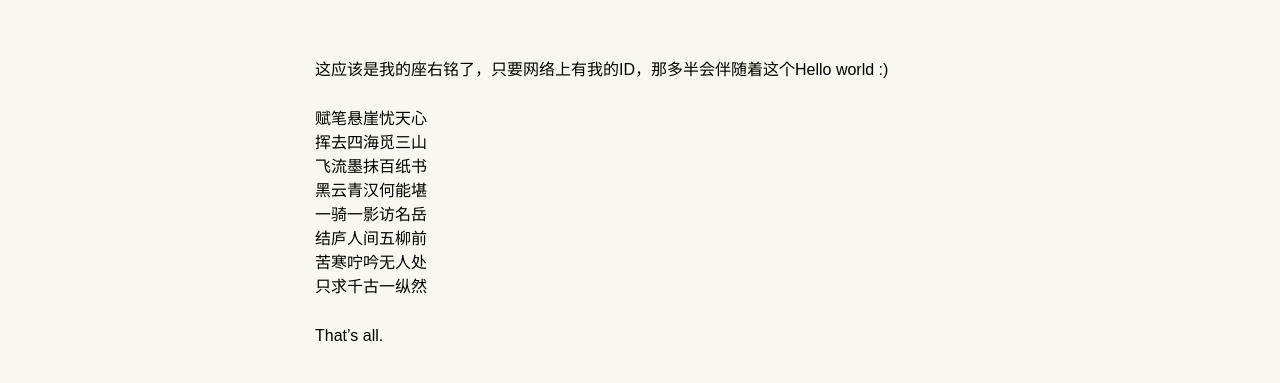
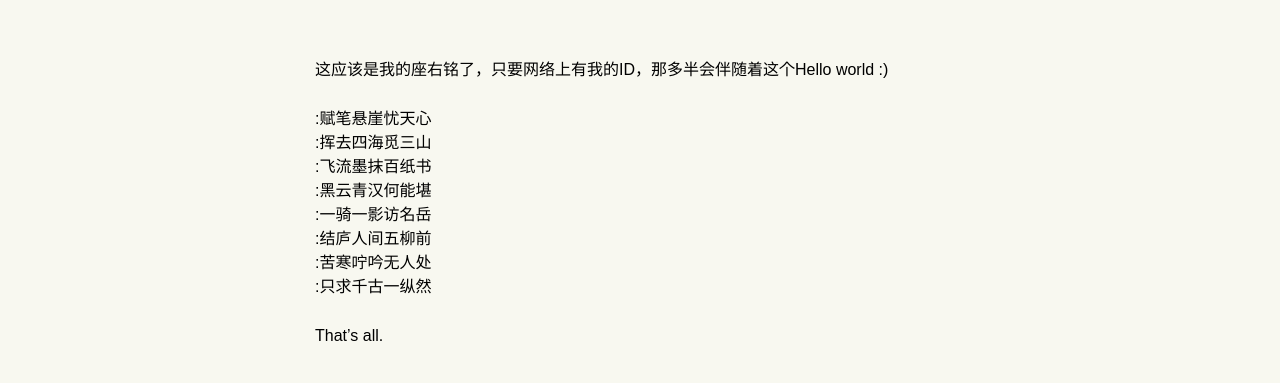
Before and after one commit to Shy07/shy07.github.com, a Jekyll site: the page built from _posts/blog/2012-07-20-inscription.md, in a window 1280 px wide. Shown: the part 161-544 px from the top of the page. Built offline with Jekyll 4.4.1, drawn with Linux system fonts in a browser that asks for light colours; Markdown is read by kramdown in place of the engine named in the settings.

```diff
--- a/_posts/blog/2012-07-20-inscription.md
+++ b/_posts/blog/2012-07-20-inscription.md
@@ -7,14 +7,14 @@ description: 这应该是我的座右铭了，只要网络上有我的ID，那
 
 这应该是我的座右铭了，只要网络上有我的ID，那多半会伴随着这个Hello world :)
 
-  赋笔悬崖忧天心
-  挥去四海觅三山
-  飞流墨抹百纸书
-  黑云青汉何能堪
-  一骑一影访名岳
-  结庐人间五柳前
-  苦寒咛吟无人处
-  只求千古一纵然
+:赋笔悬崖忧天心
+:挥去四海觅三山
+:飞流墨抹百纸书
+:黑云青汉何能堪
+:一骑一影访名岳
+:结庐人间五柳前
+:苦寒咛吟无人处
+:只求千古一纵然
 
 That's all.
 
```
